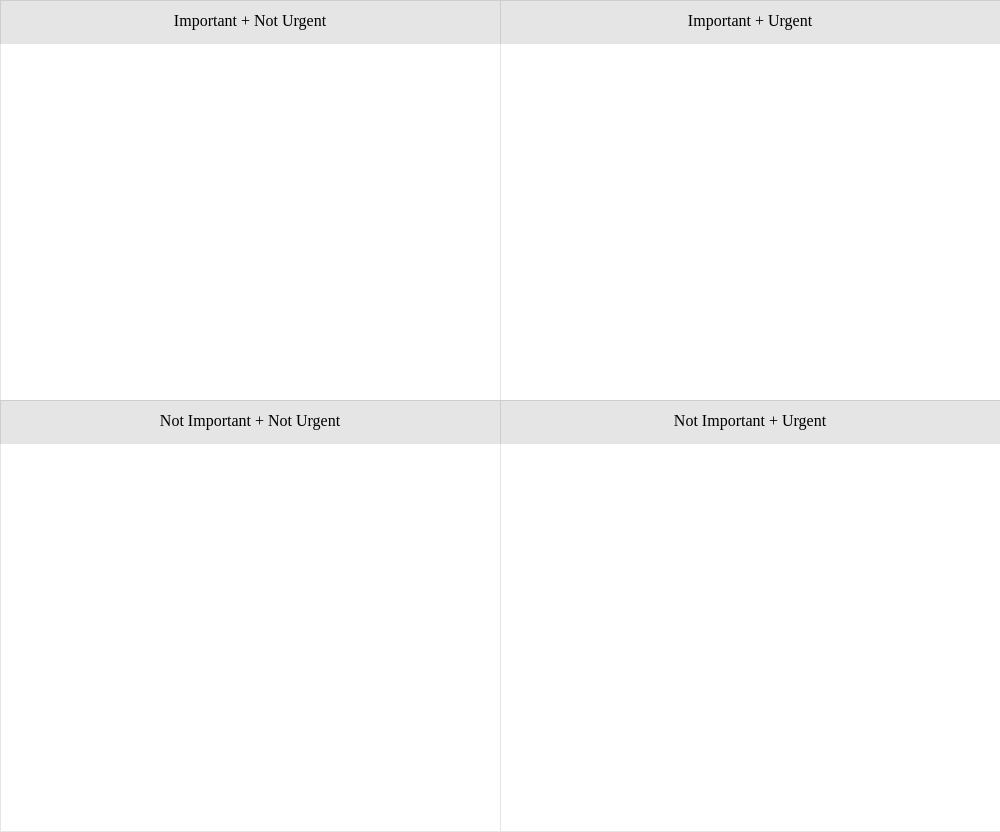
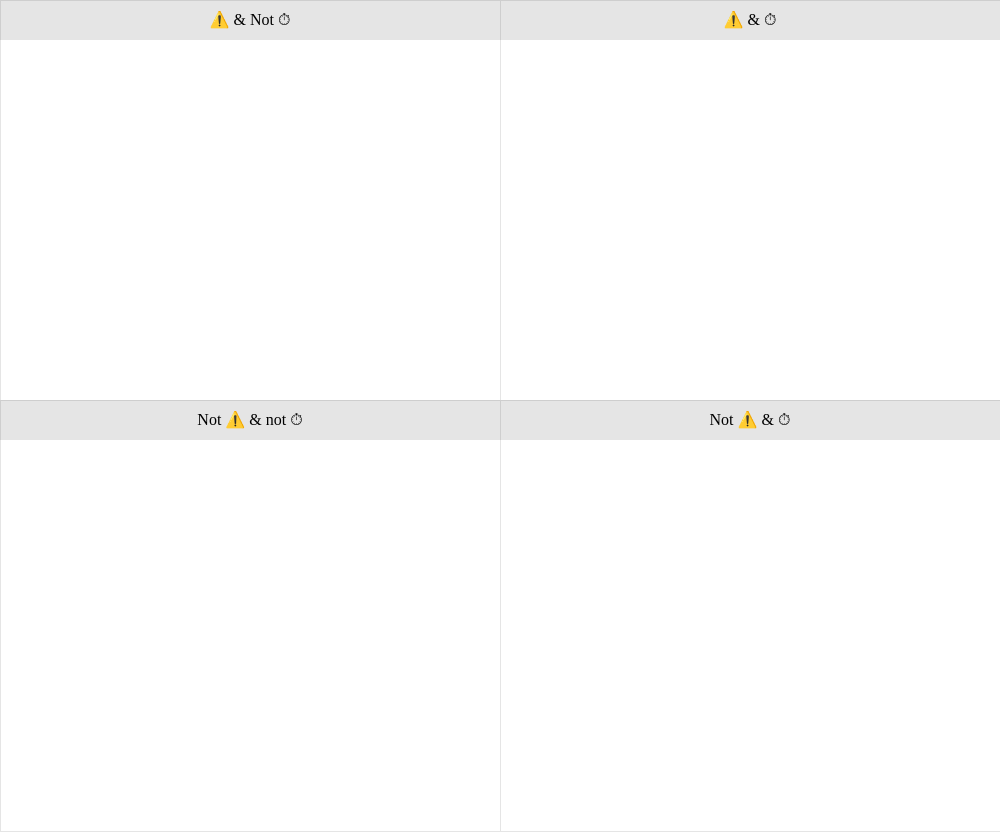
Before and after one commit to philippnoah/Eisen, an Electron app: page index.html in a window 1000 px wide. Drawn offline with Linux system fonts and the light colour scheme; no server answers.

Commit message:
add some styling

```diff
--- a/index.html
+++ b/index.html
@@ -6,7 +6,7 @@
     <meta http-equiv="Content-Security-Policy" content="default-src 'self' 'unsafe-inline'; style-src 'self' 'unsafe-inline'; style-src-elem 'self' 'unsafe-inline';">
     <meta http-equiv="X-Content-Security-Policy" content="default-src 'self'; script-src 'self'">
     <link rel="stylesheet" href="styles.css">
-    <title>Editor</title>
+    <title>Eisen</title>
   </head>
   <body>
 
--- a/renderer.js
+++ b/renderer.js
@@ -20,13 +20,13 @@ function main() {
 main();
 
 function setupUI() {
-  var area = createTextArea(0, "Important + Not Urgent");
+  var area = createTextArea(0, "⚠️ & Not ⏱", "Important & Not Urgent");
   document.body.appendChild(area);
-  var area = createTextArea(1, "Important + Urgent");
+  var area = createTextArea(1, "⚠️ & ⏱", "Important & Urgent");
   document.body.appendChild(area);
-  var area = createTextArea(2, "Not Important + Not Urgent");
+  var area = createTextArea(2, "Not ⚠️ & not ⏱", "Not Important & Not Urgent");
   document.body.appendChild(area);
-  var area = createTextArea(3, "Not Important + Urgent");
+  var area = createTextArea(3, "Not ⚠️ & ⏱", "Not Important & Urgent");
   document.body.appendChild(area);
 
   document.getElementById("ta-main-0").innerHTML = readFile(0);
@@ -35,12 +35,13 @@ function setupUI() {
   document.getElementById("ta-main-3").innerHTML = readFile(3);
 }
 
-function createTextArea(id, headingText) {
+function createTextArea(id, headingText, title) {
   var div = document.createElement("div");
 
   var heading = document.createElement("div");
   heading.innerHTML = headingText;
-  heading.contentEditable = false;
+  heading.title = title;
+  heading.contentEditable = true;
   heading.className = "ta-main-heading";
   heading.id = "ta-main-heading-" + id;
   div.appendChild(heading);
@@ -58,16 +59,16 @@ function createTextArea(id, headingText) {
 }
 
 function readFile(num) {
+  var data = "";
   try {
     var path = base + "ta-main-" + num + ".txt";
     if (fs.existsSync(path)) {
       var data = fs.readFileSync(path);
-      return data || "";
     }
   } catch (e) {
     console.error(e);
-    return "";
   }
+  return data;
 }
 
 function saveStringToPath(data, path) {
--- a/styles.css
+++ b/styles.css
@@ -8,6 +8,7 @@
 html, body {
   padding: 0px;
   margin: 0px;
+  overflow: hidden;
 }
 
 input[type='checkbox'] {
@@ -67,12 +68,16 @@ input[type='checkbox'] {
 
 .ta-main-heading {
   position: absolute;
-  width: 50vw;
-  min-height: 20px;
-  background: rgba(0,0,0,0.1);
-  z-index: 1;
-  text-align: center;
-  padding: 12px 0px;
+      width: 50vw;
+      /* width: calc(50vw - 20px); */
+      /* margin: 10px; */
+      min-height: 20px;
+      /* border-radius: 8px; */
+      background: rgba(0,0,0,0.1);
+      z-index: 1;
+      text-align: center;
+      padding: 10px 0px;
+      /* padding: 10px 0px; */
 }
 
 #ta-main-heading-0 {
```
Also changed, not shown: main.js (+15 -14 lines).
